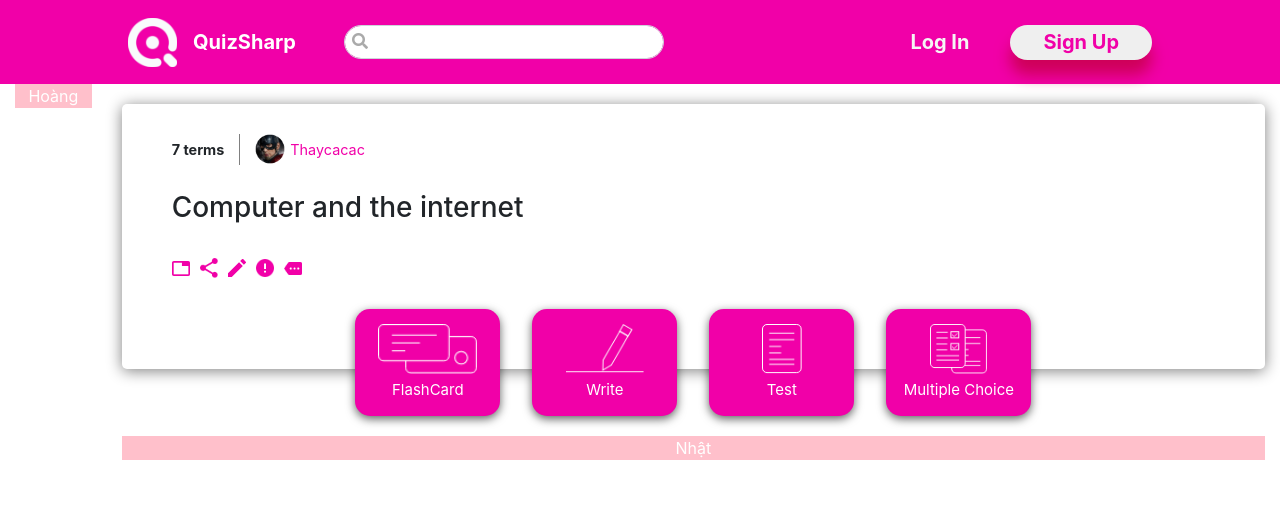
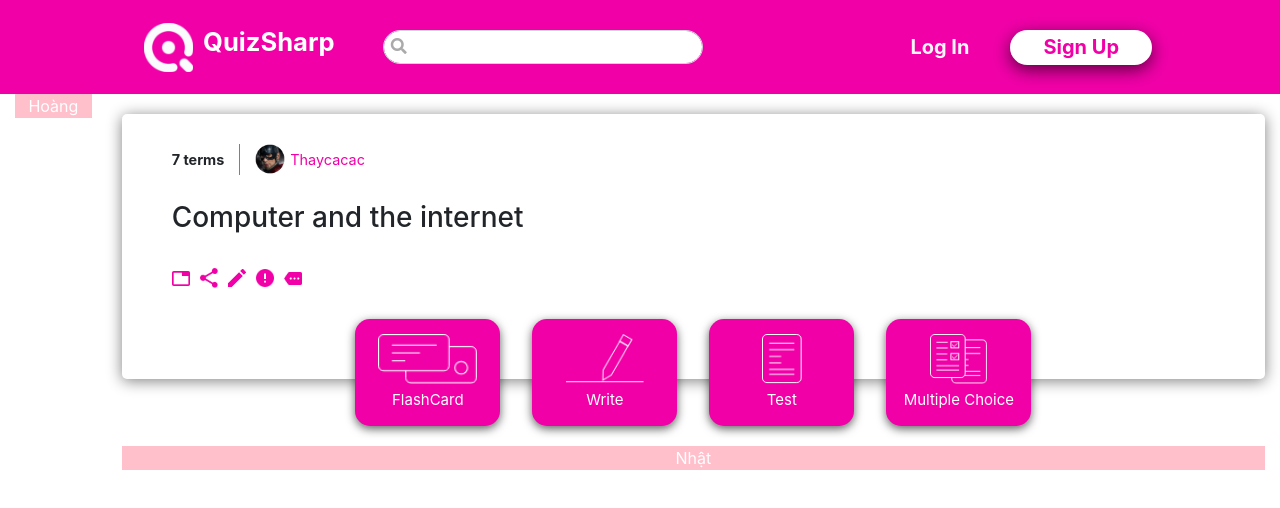
Before and after one commit to Sharp-Team/quiz-sharp, a React (Create React App) app: page /quiz in a window 1280 px wide. Shown: the top 508 px of the page. Built offline with nearby package versions, Linux system fonts and the light colour scheme.

Commit message:
:bulb: update navigation

```diff
--- a/src/components/Button.tsx
+++ /dev/null
@@ -1,108 +0,0 @@
-import React, { Component } from 'react'
-import styled from 'styled-components'
-import logo from '../images/logo.png'
-
-const WrapNav = styled.div`
-    .bg-light {
-      background-color: #f100a8 !important;
-    }
-
-    .navbar {
-      padding: 1.5rem 8rem;
-      .navbar-brand {
-        color: #fff;
-        margin-left: 1rem;
-      }
-    }
-
-    .form-group {
-      margin-bottom: 0rem;
-    }
-
-    .has-search {
-      .form-control {
-        padding-left: 2.375rem;
-        padding-bottom: 8px;
-      }
-      .form-control-feedback {
-        position: absolute;
-        z-index: 2;
-        display: block;
-        width: 2rem;
-        height: 2.375rem;
-        line-height: 2.1rem;
-        text-align: center;
-        pointer-events: none;
-        color: #aaa;
-      }
-    }
-
-    .form-control {
-      padding: 0.1rem 0.75rem;
-      border: 0.25px solid #ced4da;
-      border-radius: 3.25rem;
-    }
-
-    .navi-active {
-      width: 30rem;
-    }
-
-    .btn-login {
-      background: transparent;
-      color: #f5f5f5;
-      font-size: 25px;
-      padding: 0.1rem 2rem;
-    }
-
-    .btn-signup {
-      border-radius: 3.25rem;
-      padding: 0.1rem 2rem;
-      color: #f100a8;
-      font-size: 20px;
-      margin-left: 0.5rem;
-    }
-  `
-
-class Navigaion extends Component {
-  render() {
-    return(
-      <WrapNav >
-        <nav className="navbar navbar-expand-lg navbar-light bg-light">
-          <img src={logo} alt="logo" />
-          <a className="navbar-brand my-title" href="#">QuizSharp</a>
-          <button
-          className="navbar-toggler"
-          type="button"
-          data-toggle="collapse"
-          data-target="#navbarSupportedContent"
-          aria-controls="navbarSupportedContent"
-          aria-expanded="false"
-          aria-label="Toggle navigation"
-        >
-          <span className="navbar-toggler-icon"></span>
-        </button>
-          <div className="collapse navbar-collapse" id="navbarSupportedContent">
-            <ul className="navbar-nav mr-auto">
-              <li className="nav-item active navi-active">
-                <div className="form-group has-search">
-                  <span className="fa fa-search form-control-feedback"></span>
-                  <input type="search" className="form-control" />
-                </div>
-              </li>
-            </ul>
-            <div className="form-inline my-2 my-lg-0">
-              <button className="btn btn-login my-2 my-sm-0 btn-login" type="submit">
-                Log In
-              </button>
-              <button className="btn btn-signin my-2 my-sm-0 btn-signup" type="submit">
-                Sign Up
-              </button>
-            </div>
-          </div>
-        </nav>
-      </WrapNav>
-    )
-  }
-}
-
-export default Navigaion
--- a/src/components/Navigation.tsx
+++ b/src/components/Navigation.tsx
@@ -1,6 +1,7 @@
 import React, { Component } from 'react'
 import styled from 'styled-components'
 import logo from '../images/logo.png'
+import { Link } from 'react-router-dom'
 
 const WrapNav = styled.div`
     .bg-light {
@@ -14,6 +15,11 @@ const WrapNav = styled.div`
         margin-left: 1rem;
         font-weight: bold;
         margin-right: 3rem;
+        font-size: 1.6rem;
+      }
+      .title-logo {
+        margin-bottom: 0;
+        margin-left: 10px;
       }
     }
 
@@ -63,9 +69,10 @@ const WrapNav = styled.div`
       border-radius: 3.25rem;
       padding: 0.1rem 2rem;
       color: #f100a8;
+      background: white;
       font-size: 20px;
       margin-left: 0.5rem;
-      box-shadow: 0px 15px 15px #CE0059;
+      box-shadow: 0 5px 17px #0000009e;
     }
   `
 
@@ -74,8 +81,10 @@ class Navigaion extends Component {
     return(
       <WrapNav >
         <nav className="navbar navbar-expand-lg navbar-light bg-light">
+          <Link className="navbar-brand my-title d-flex" to="/">
             <img src={logo} alt="logo" />
-          <a className="navbar-brand my-title" href="#">QuizSharp</a>
+            <p className="title-logo">QuizSharp</p>
+          </Link>
           <button
             className="navbar-toggler"
             type="button"
--- a/src/components/index.tsx
+++ b/src/components/index.tsx
@@ -1,6 +1,4 @@
 export { default as Navigation } from './Navigation'
-
-export { default as Button } from './Button'
 
 export { default as SideBarSmall } from './SideBarSmall'
 
```
Lines whose indentation alone changed are shown as unchanged.
